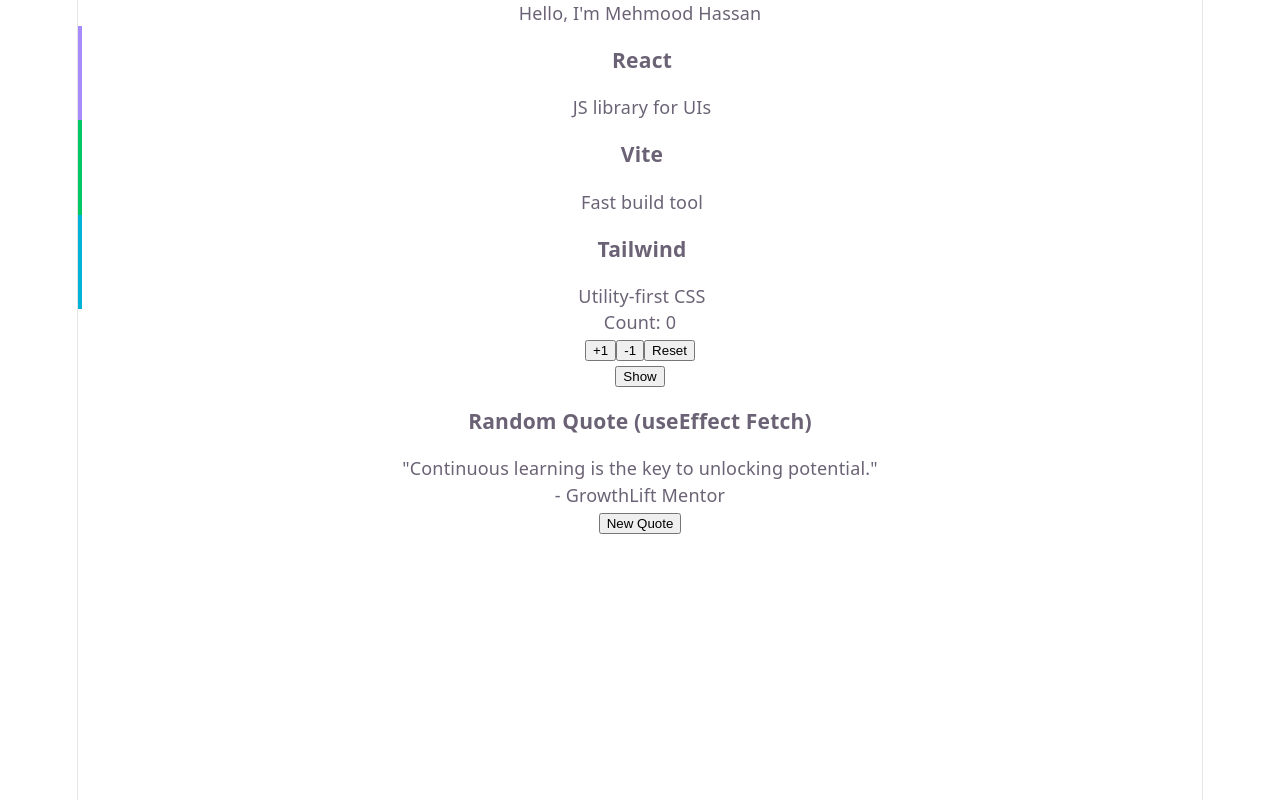
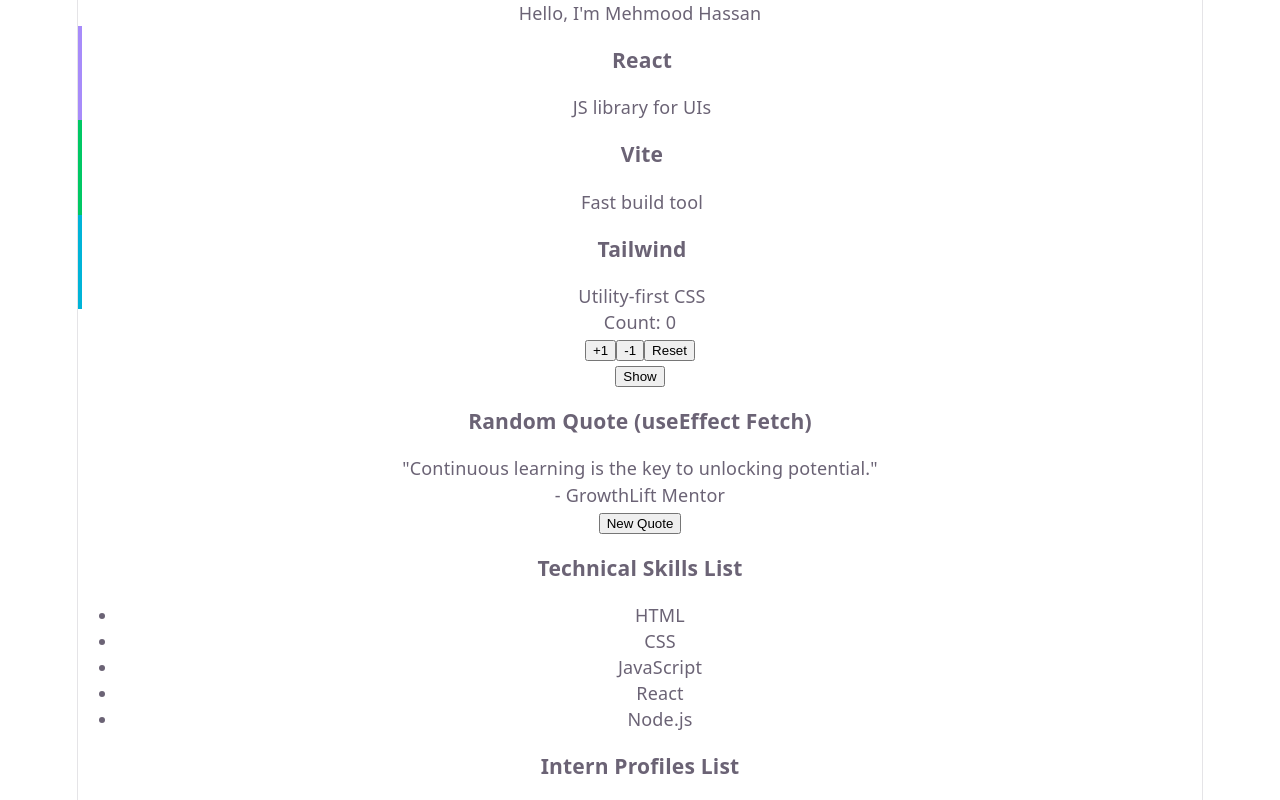
Before and after one commit to MehmoodCoder/Learning_React, a React (Vite) app in the folder React_Learning/: page / in a window 1280 px wide. Shown: the top 800 px of the page. Built offline with nearby package versions, Linux system fonts and the light colour scheme; no server answers.

Commit message:
Import and use components

```diff
--- a/React_Learning/src/App.jsx
+++ b/React_Learning/src/App.jsx
@@ -4,6 +4,7 @@
 import Counter from './components/Counter'
 import Toggle from './components/Toggle'
 import QuoteBox from './components/QuoteBox'
+import SkillsList from './components/SkillsList'
 
 function App() {
   return (
@@ -15,6 +16,7 @@
       <Counter/>
       <Toggle/>
       <QuoteBox/>
+      <SkillsList/>
     </>
   )
 }
```
